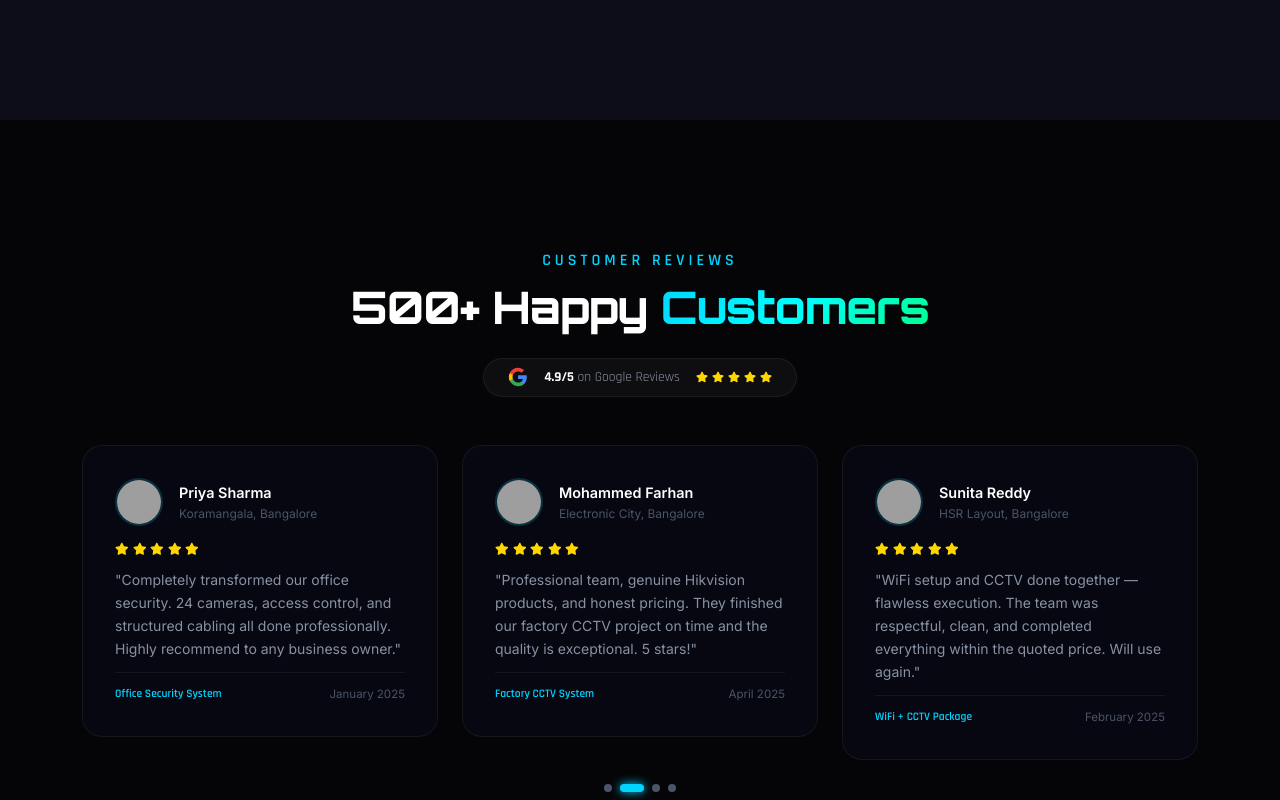
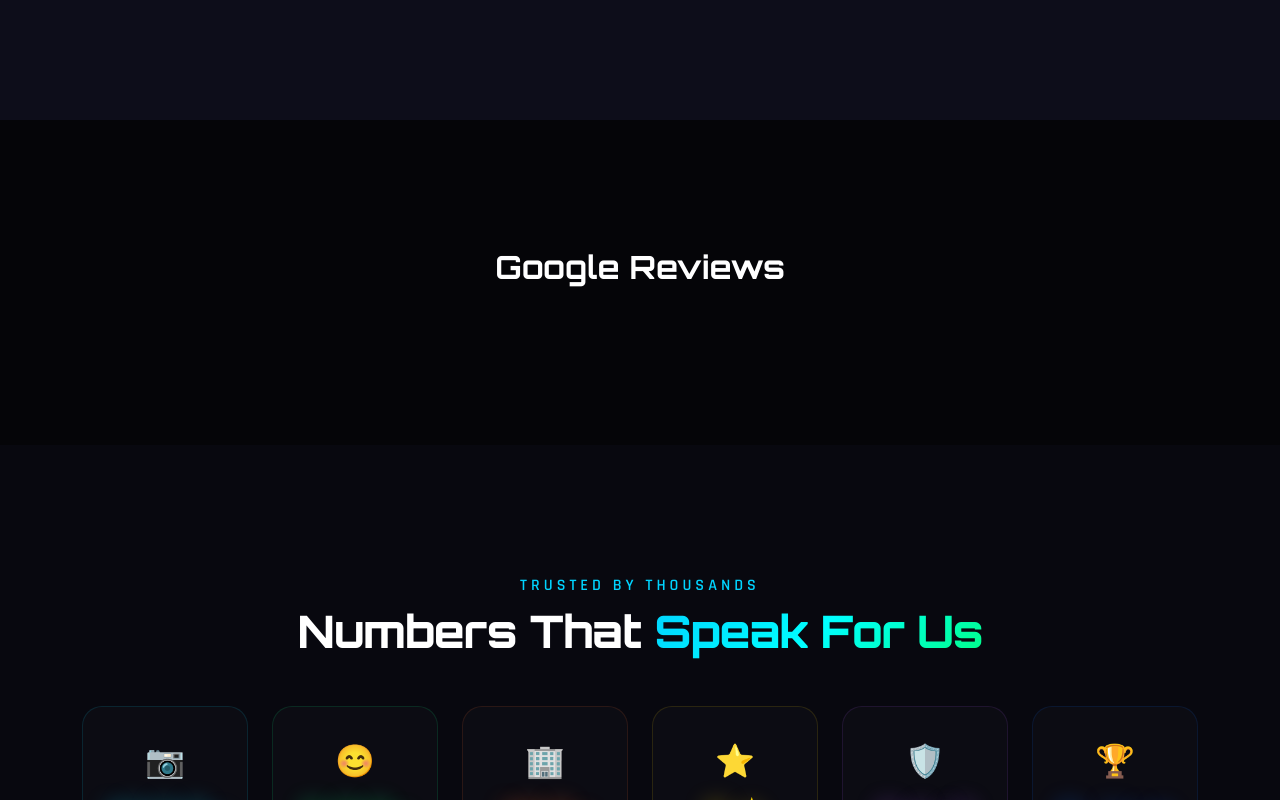
Before and after one commit to venkadesh1852/jk-cctv, a React (Vite) app: page / in a window 1280 px wide. Shown: the part 6380-7180 px from the top of the page. Built offline with nearby package versions, Linux system fonts and the light colour scheme; grey boxes are pictures that could not be loaded.

Commit message:
reviewcommit

```diff
--- a/index.html
+++ b/index.html
@@ -14,5 +14,6 @@
   <body>
     <div id="root"></div>
     <script type="module" src="/src/main.jsx"></script>
+    <script src="https://elfsightcdn.com/platform.js" async></script>
   </body>
 </html>
--- a/src/sections/GoogleReviews.jsx
+++ b/src/sections/GoogleReviews.jsx
@@ -1,178 +1,41 @@
-import { useRef } from 'react'
+import { useRef, useEffect } from 'react'
 import { Swiper, SwiperSlide } from 'swiper/react'
 import { Autoplay, Pagination } from 'swiper/modules'
 import { motion, useInView } from 'framer-motion'
 import { FaStar } from 'react-icons/fa'
 
-const REVIEWS = [
-  {
-    name: 'Rajesh Kumar',
-    location: 'Whitefield, Bangalore',
-    avatar: 'https://images.pexels.com/photos/220453/pexels-photo-220453.jpeg?auto=compress&cs=tinysrgb&w=100',
-    rating: 5,
-    text: 'Outstanding service! SecureVision Pro installed 8 cameras at my home with perfect placement. The AI motion alerts are brilliant. Installation was done in just one day.',
-    service: 'Home CCTV Installation',
-    date: 'March 2025',
-  },
-  {
-    name: 'Priya Sharma',
-    location: 'Koramangala, Bangalore',
-    avatar: 'https://images.pexels.com/photos/774909/pexels-photo-774909.jpeg?auto=compress&cs=tinysrgb&w=100',
-    rating: 5,
-    text: 'Completely transformed our office security. 24 cameras, access control, and structured cabling all done professionally. Highly recommend to any business owner.',
-    service: 'Office Security System',
-    date: 'January 2025',
-  },
-  {
-    name: 'Mohammed Farhan',
-    location: 'Electronic City, Bangalore',
-    avatar: 'https://images.pexels.com/photos/1222271/pexels-photo-1222271.jpeg?auto=compress&cs=tinysrgb&w=100',
-    rating: 5,
-    text: 'Professional team, genuine Hikvision products, and honest pricing. They finished our factory CCTV project on time and the quality is exceptional. 5 stars!',
-    service: 'Factory CCTV System',
-    date: 'April 2025',
-  },
-  {
-    name: 'Sunita Reddy',
-    location: 'HSR Layout, Bangalore',
-    avatar: 'https://images.pexels.com/photos/415829/pexels-photo-415829.jpeg?auto=compress&cs=tinysrgb&w=100',
-    rating: 5,
-    text: 'WiFi setup and CCTV done together — flawless execution. The team was respectful, clean, and completed everything within the quoted price. Will use again.',
-    service: 'WiFi + CCTV Package',
-    date: 'February 2025',
-  },
-  {
-    name: 'Arjun Nair',
-    location: 'Indiranagar, Bangalore',
-    avatar: 'https://images.pexels.com/photos/614810/pexels-photo-614810.jpeg?auto=compress&cs=tinysrgb&w=100',
-    rating: 5,
-    text: 'The AMC support is excellent. Any issue is resolved within hours. Best CCTV company in Bangalore without a doubt. Upgraded from 2MP to 8MP — huge difference!',
-    service: 'AMC Service',
-    date: 'May 2025',
-  },
-  {
-    name: 'Deepika Menon',
-    location: 'Jayanagar, Bangalore',
-    avatar: 'https://images.pexels.com/photos/712513/pexels-photo-712513.jpeg?auto=compress&cs=tinysrgb&w=100',
-    rating: 5,
-    text: 'Set up biometric attendance and access control for our school. The entire project was managed professionally and the system works without any issues since installation.',
-    service: 'Biometric & Access Control',
-    date: 'June 2025',
-  },
-]
 
-function StarRating({ count }) {
-  return (
-    <div className="d-flex gap-1">
-      {Array.from({ length: count }).map((_, i) => (
-        <FaStar key={i} style={{ color: '#ffd700', fontSize: '0.85rem' }} />
-      ))}
-    </div>
-  )
-}
+
 
 export default function GoogleReviews() {
-  const ref = useRef(null)
-  const inView = useInView(ref, { once: true, margin: '-80px' })
+  useEffect(() => {
+    const script = document.createElement('script')
+    script.src = 'https://elfsightcdn.com/platform.js'
+    script.async = true
+    document.body.appendChild(script)
+
+    return () => {
+      document.body.removeChild(script)
+    }
+  }, [])
 
   return (
-    <section ref={ref} className="section" style={{ background: 'var(--bg-primary)' }}>
+    <section className="section">
       <div className="container">
-        <div className="text-center mb-5">
-          <motion.div className="section-subtitle mb-2"
-            initial={{ opacity: 0, y: 20 }} animate={inView ? { opacity: 1, y: 0 } : {}}>
-            Customer Reviews
-          </motion.div>
-          <motion.h2 className="section-title"
-            initial={{ opacity: 0, y: 20 }} animate={inView ? { opacity: 1, y: 0 } : {}} transition={{ delay: 0.1 }}>
-            500+ Happy <span className="gradient-text">Customers</span>
-          </motion.h2>
-          {/* Google rating badge */}
-          <motion.div
-            className="d-inline-flex align-items-center gap-3 mt-3 px-4 py-2"
-            style={{
-              background: 'rgba(255,255,255,0.04)',
-              border: '1px solid var(--border-subtle)',
-              borderRadius: 'var(--radius-full)',
-            }}
-            initial={{ opacity: 0 }} animate={inView ? { opacity: 1 } : {}} transition={{ delay: 0.2 }}
-          >
-            <svg width="20" height="20" viewBox="0 0 24 24">
-              <path d="M22.56 12.25c0-.78-.07-1.53-.2-2.25H12v4.26h5.92c-.26 1.37-1.04 2.53-2.21 3.31v2.77h3.57c2.08-1.92 3.28-4.74 3.28-8.09z" fill="#4285F4" />
-              <path d="M12 23c2.97 0 5.46-.98 7.28-2.66l-3.57-2.77c-.98.66-2.23 1.06-3.71 1.06-2.86 0-5.29-1.93-6.16-4.53H2.18v2.84C3.99 20.53 7.7 23 12 23z" fill="#34A853" />
-              <path d="M5.84 14.09c-.22-.66-.35-1.36-.35-2.09s.13-1.43.35-2.09V7.07H2.18C1.43 8.55 1 10.22 1 12s.43 3.45 1.18 4.93l2.85-2.22.81-.62z" fill="#FBBC05" />
-              <path d="M12 5.38c1.62 0 3.06.56 4.21 1.64l3.15-3.15C17.45 2.09 14.97 1 12 1 7.7 1 3.99 3.47 2.18 7.07l3.66 2.84c.87-2.6 3.3-4.53 6.16-4.53z" fill="#EA4335" />
-            </svg>
-            <div style={{ fontFamily: 'var(--font-accent)', fontSize: '0.85rem', color: 'var(--text-secondary)' }}>
-              <strong style={{ color: '#fff' }}>4.9/5</strong> on Google Reviews
-            </div>
-            <div className="d-flex gap-1">
-              {[1, 2, 3, 4, 5].map(i => (
-                <FaStar key={i} style={{ color: '#ffd700', fontSize: '0.75rem' }} />
-              ))}
-            </div>
-          </motion.div>
-        </div>
+        <h2
+          style={{
+            textAlign: 'center',
+            marginBottom: '30px',
+            color: '#fff'
+          }}
+        >
+          Google Reviews
+        </h2>
 
-        <motion.div
-          initial={{ opacity: 0 }} animate={inView ? { opacity: 1 } : {}} transition={{ delay: 0.3 }}
-        >
-          <Swiper
-            modules={[Autoplay, Pagination]}
-            autoplay={{ delay: 4000, disableOnInteraction: false }}
-            pagination={{ clickable: true }}
-            slidesPerView={1}
-            spaceBetween={24}
-            breakpoints={{
-              640: { slidesPerView: 2 },
-              1024: { slidesPerView: 3 },
-            }}
-            style={{ paddingBottom: 48 }}
-          >
-            {REVIEWS.map((review, i) => (
-              <SwiperSlide key={i}>
-                <div className="review-card">
-                  <div className="d-flex align-items-center gap-3 mb-3">
-                    <img
-                      src={review.avatar}
-                      alt={review.name}
-                      className="reviewer-avatar"
-                    />
-                    <div>
-                      <div style={{ fontWeight: 600, fontSize: '0.9rem', color: 'var(--text-primary)' }}>
-                        {review.name}
-                      </div>
-                      <div style={{ fontSize: '0.75rem', color: 'var(--text-muted)' }}>
-                        {review.location}
-                      </div>
-                    </div>
-                  </div>
-
-                  <StarRating count={review.rating} />
-
-                  <p style={{ fontSize: '0.875rem', color: 'var(--text-secondary)', lineHeight: 1.65, margin: '12px 0' }}>
-                    "{review.text}"
-                  </p>
-
-                  <div style={{
-                    display: 'flex',
-                    justifyContent: 'space-between',
-                    alignItems: 'center',
-                    paddingTop: 12,
-                    borderTop: '1px solid var(--border-subtle)',
-                  }}>
-                    <span style={{ fontSize: '0.72rem', color: 'var(--neon-blue)', fontFamily: 'var(--font-accent)', fontWeight: 600 }}>
-                      {review.service}
-                    </span>
-                    <span style={{ fontSize: '0.72rem', color: 'var(--text-muted)' }}>
-                      {review.date}
-                    </span>
-                  </div>
-                </div>
-              </SwiperSlide>
-            ))}
-          </Swiper>
-        </motion.div>
+        <div
+          className="elfsight-app-1b5953dd-4fd2-4efd-96c7-336cdf60fef8"
+          data-elfsight-app-lazy
+        ></div>
       </div>
     </section>
   )
```
